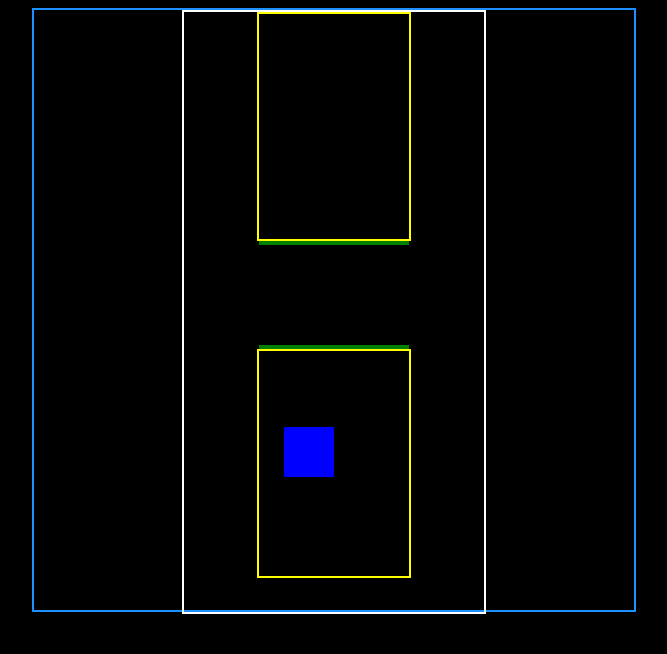
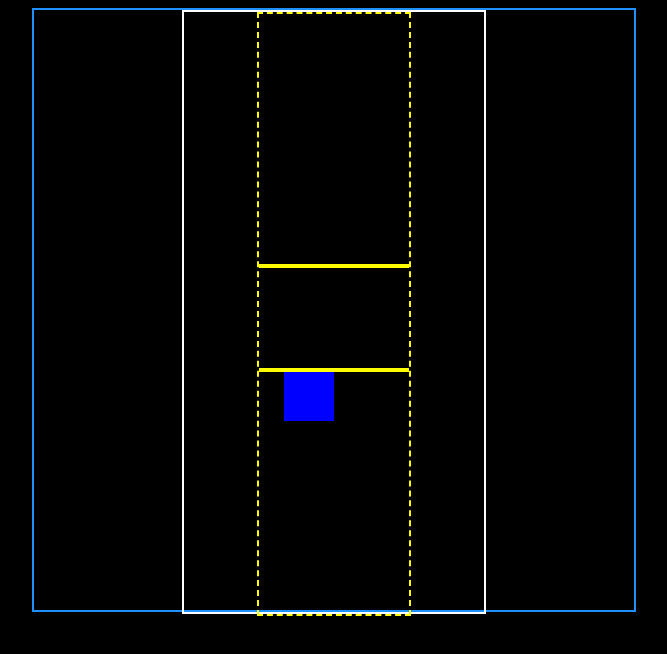
Before and after one commit to Ammorishita/TrafficSimulation, a plain HTML site: page index.html in a window 1280 px wide. Shown: the whole page, without its empty margins (306-973 px from the left). Drawn offline with Linux system fonts and the light colour scheme.

Commit message:
Basic speed up and stopping function for vehicles added.

```diff
--- a/css/style.scss
+++ b/css/style.scss
@@ -11,16 +11,18 @@ body {
 .intersection {
 	width: 150px;
 	height: 100px;
-	border-top: 4px solid red;
-	border-bottom: 4px solid red;
+	position: relative;
+	top: 250px;
+	border-top: 4px red;
+	border-bottom: 4px red;
 	z-index: 10;
 	margin: auto;
 }
 .lane {
 	width: 150px;
-	height: 225px;
+	height: 600px;
 	margin: auto;
-	border: 2px solid yellow;
+	border: 2px dashed yellow;
 	position: relative;
 }
 .road {
--- a/index.html
+++ b/index.html
@@ -12,10 +12,8 @@
 		<div class="container">
 			<div class="road">
 				<div class="lane">
-				</div>
-				<div class="intersection red">
-				</div>
-				<div class="lane">
+					<div class="intersection red">
+					</div>
 				</div>
 			</div>
 		</div>
--- a/js/script.js
+++ b/js/script.js
@@ -10,29 +10,30 @@ var engine = {
 				stopLight.classList.remove('yellow');
 		    	stopLight.classList.add('red');
 		    	greenLight();
-			},1500)
+			},3000)
 		}
 		function yellowLight() {
 			setTimeout(function() {
 				stopLight.classList.remove('green');
 		    	stopLight.classList.add('yellow');
 		    	redLight();
-			},3000)
+			},2000)
 		}
 		function greenLight() {
-		    var rand = Math.round(Math.random() * (5000 - 500)) + 1500;
+		    var rand = Math.round(Math.random() * (8000 - 500)) + 1500;
 		    setTimeout(function() {
 		    	//green();
 		    	stopLight.classList.remove('red');
 		    	stopLight.classList.add('green');
 		    	yellowLight();
-		    }, 3000);
+		    }, 2000);
 		};
 		greenLight();
 	},
 	vehicles: function() {
 		const road = document.querySelector('.road');
 		const vehicle = document.createElement('div');
+		const lights = document.querySelector('.intersection');
 		const Car = function() {
 			this.posX = '100px',
 			this.posY = '0px',
@@ -46,14 +47,39 @@ var engine = {
 		};
 		Car.prototype.drive = function() {
 			let posY = parseInt(this.posY);
-			var timer = setInterval(function() {
-				vehicle.style.top = posY + 'px';
-				posY = posY += 1;
-				console.log(posY)
-				if(posY > 550) {
-					clearInterval(timer);
+			let driving = true;
+			let stopped = false;
+			const trafficLight = lights.style.top;
+			function slowDown() {
+				let currentY = vehicle.style.top;
+			}
+			function speedUp() {
+				let spd = 12;
+				(function loop() {
+				    //var rand = Math.round(Math.random() * (3000 - 500)) + 500;
+				    setTimeout(function() {
+				    	if(driving) {
+				            drive();
+				            loop();
+				            console.log('driving')
+				    	}
+				    	if(lights.classList.contains('yellow')) {
+				    		spd += 2;
+				    		if(spd == 100) {
+				    			driving = false;
+				    		}
+				    	}
+				    	if(posY > 550) {
+							driving = false;
+						}
+				    }, spd);
+				}());
+				function drive() {
+					vehicle.style.top = posY + 'px';
+					posY = posY += 1;
 				}
-			},12)
+			};
+			speedUp();
 		}
 		const car = new Car();
 		car.render();
```
Also changed, not shown: css/style.css, 1 other file.
